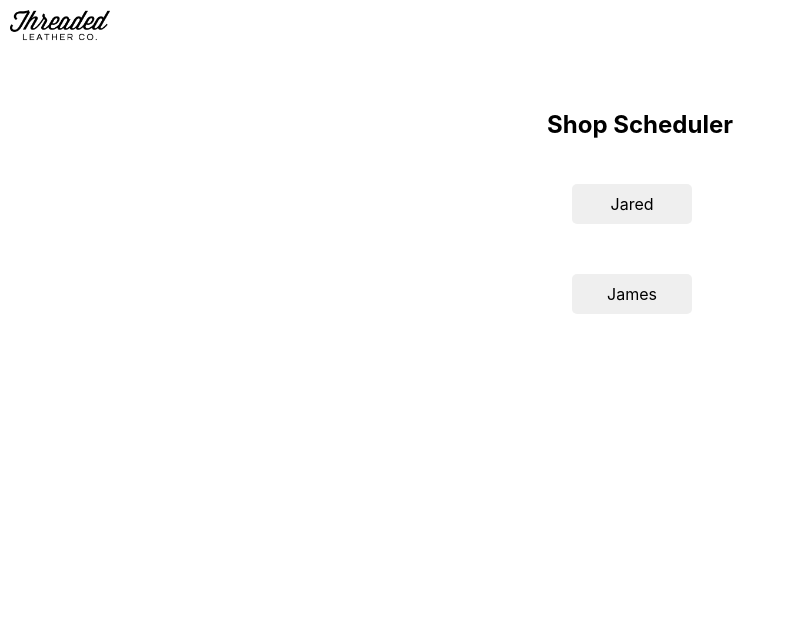
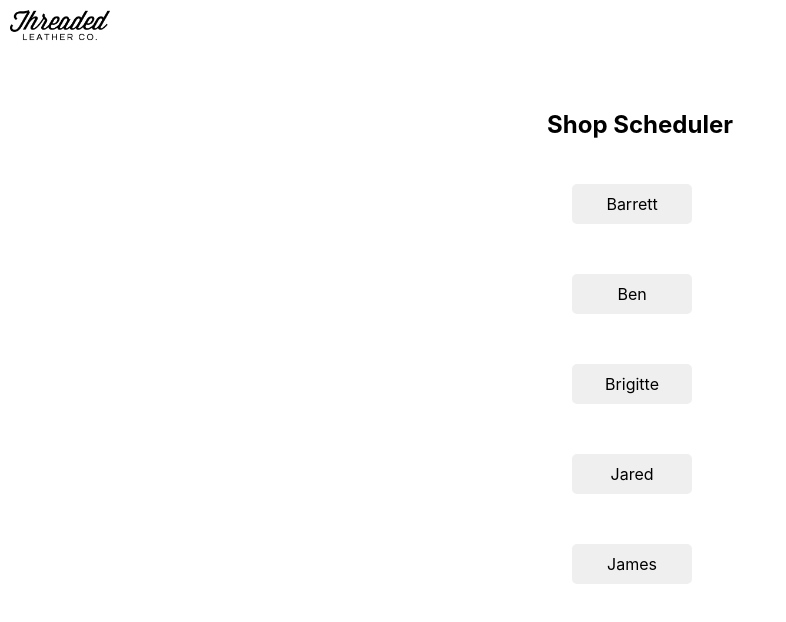
Before and after one commit to jcwheatley/shop-schedule, a React (Create React App) app: page / in a window 1280 px wide. Shown: the top 622 px of the page, without its empty margins (0-786 px from the left). Built offline with nearby package versions, Linux system fonts and the light colour scheme; no server answers.

Commit message:
add Ben, Brigitte, Barrett

```diff
--- a/src/Components/Home.css
+++ b/src/Components/Home.css
@@ -92,7 +92,7 @@ table td {
     padding: 3px;
 } */
 
-.Nicole {
+.Barrett {
     border: none;
     background-color: #00aedb;
     color: white;
@@ -102,7 +102,7 @@ table td {
     width: 100px;
 }
 
-.Bronwen {
+.Brigitte {
     border: none;
     background-color: #0040DB;
     color: white;
@@ -112,7 +112,7 @@ table td {
     width: 100px;
 }
 
-.Scott {
+.Ben {
     border: none;
     background-color: #00b159;
     color: white;
--- a/src/Components/Home.js
+++ b/src/Components/Home.js
@@ -225,22 +225,22 @@ class Home extends Component {
                     <div className='timesheet-link'>
                         <a href="https://docs.google.com/spreadsheets/d/1dmddfvBoCvSj77azzDF9r4Stdoru77n5JMrFXGdj1EQ/edit#gid=0">Link to Timesheet</a>
                     </div>
-                }
-                {/* {this.props.employee === "Nicole" &&
+                }{this.props.employee === "Barrett" &&
                     <div className='timesheet-link'>
-                        <a href="https://docs.google.com/spreadsheets/d/15SE6zrc01CHnHtO8_NIg1RhcxZSyeIRo3EJeQtrE_ng/edit#gid=0">Link to Timesheet</a>
+                        <a href="https://docs.google.com/spreadsheets/d/1zI6xt_8J6nN94dj8n8tJ9PmfZL9sKgjd5jCRQfE0ID4/edit#gid=0">Link to Timesheet</a>
                     </div>
                 }
-                {this.props.employee === "Bronwen" &&
+                {this.props.employee === "Ben" &&
                     <div className='timesheet-link'>
-                        <a href="https://docs.google.com/spreadsheets/d/1ytzMgDPYq_45oiGJmIcLcD8ryLc-qOALcrnXRyzrq6k/edit?usp=sharing">Link to Timesheet</a>
+                        <a href="https://docs.google.com/spreadsheets/d/1SGQojtkFKSJ2dik7d-ZrShJI8Xjme2CtS4ZLaqRRr0Y/edit#gid=0">Link to Timesheet</a>
                     </div>
                 }
-                {this.props.employee === "Scott" &&
+                {this.props.employee === "Brigitte" &&
                     <div className='timesheet-link'>
-                        <a href="https://docs.google.com/spreadsheets/d/1jgboUbRl7tUfvz7jvs-5PkuaXrFM9GFgmwEVSwgkinc/edit#gid=0">Link to Timesheet</a>
+                        <a href="https://docs.google.com/spreadsheets/d/10AaqOdnvamCoGrAQcyYP6xdw_LOESLuN3UdrgffM9PQ/edit#gid=0">Link to Timesheet</a>
                     </div>
                 }
+                {/*
                 {this.props.employee === "Stephanie" &&
                     <div className='timesheet-link'>
                         <a href="https://docs.google.com/spreadsheets/d/1F0PBcQlnmEUVAdc7Il3KZabvhFAR9wuldXB3cvPbUZ4/edit">Link to Timesheet</a>
--- a/src/Components/Landing.js
+++ b/src/Components/Landing.js
@@ -21,25 +21,26 @@ class Landing extends Component {
 
 
     render() {
+
+        const barrett = {
+            pathname: "/schedule",
+            state: { employee: "Barrett"}
+        }
+
+        const ben = {
+            pathname: "/schedule",
+            state: { employee: "Ben"}
+        }
+
+        const brigitte = {
+            pathname: "/schedule",
+            state: { employee: "Brigitte"}
+        }
+
         const jared = {
             pathname: "/schedule",
             state: { employee: "Jared"}
         }
-
-        // const bronwen = {
-        //     pathname: "/schedule",
-        //     state: { employee: "Bronwen"}
-        // }
-
-        // const nicole = {
-        //     pathname: "/schedule",
-        //     state: { employee: "Nicole"}
-        // }
-
-        // const stephanie = {
-        //     pathname: "/schedule",
-        //     state: { employee: "Stephanie"}
-        // }
 
         // const scott = {
         //     pathname: "/schedule",
@@ -59,19 +60,19 @@ class Landing extends Component {
                 <div className='landing-container'>
                     <div className='employee-container'>
                         <h2>Shop Scheduler</h2>
+                        <Link to={barrett}>
+                            Barrett
+                        </Link>
+                        <Link to={ben}>
+                            Ben
+                        </Link>
+                        <Link to={brigitte}>
+                            Brigitte
+                        </Link>
                         <Link to={jared}>
                             Jared
                         </Link>
-                        {/* <Link to={bronwen}>
-                            Bronwen
-                        </Link>
-                        <Link to={nicole}>
-                            Nicole
-                        </Link>
-                        <Link to={scott}>
-                            Scott
-                        </Link>
-                        <Link to={stephanie}>
+                        {/* <Link to={stephanie}>
                             Stephanie
                         </Link> */}
 
```
